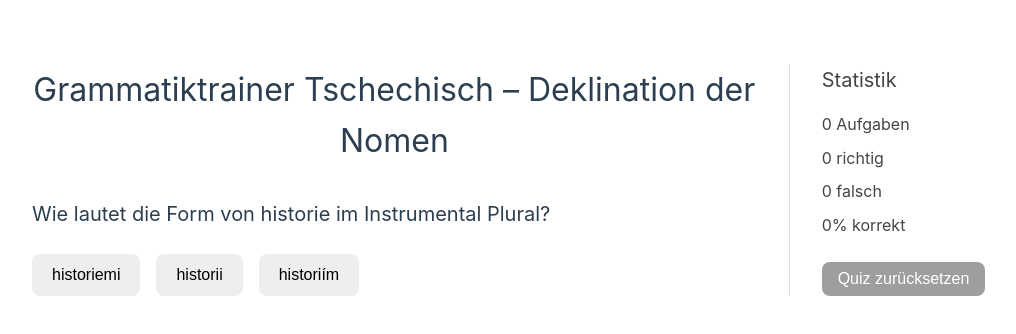
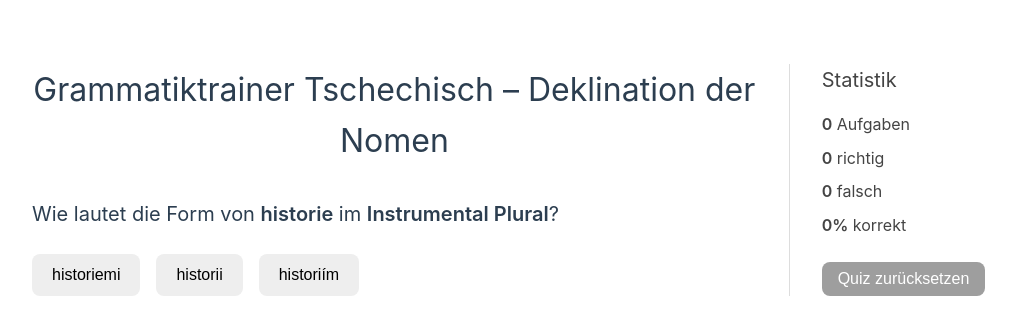
Before and after one commit to culturetogoberlin/cz-grammar-trainer, a Vue app: page / in a window 1280 px wide. Shown: the top 334 px of the page, without its empty margins (32-1048 px from the left). Built offline with nearby package versions, Linux system fonts and the light colour scheme.

Commit message:
corrected scss import; bold for <strong>

```diff
--- a/src/assets/styles/base.scss
+++ b/src/assets/styles/base.scss
@@ -84,3 +84,7 @@ body {
   -webkit-font-smoothing: antialiased;
   -moz-osx-font-smoothing: grayscale;
 }
+
+strong {
+  font-weight: 600;
+}
--- a/src/assets/styles/main.scss
+++ b/src/assets/styles/main.scss
@@ -1,4 +1,4 @@
-@import './base.scss';
+@use "@/assets/styles/base.scss" as *;
 
 #app {
   max-width: 1600px;
```
Also changed, not shown: 1 other file (tests, documents, lock files or other folders).
